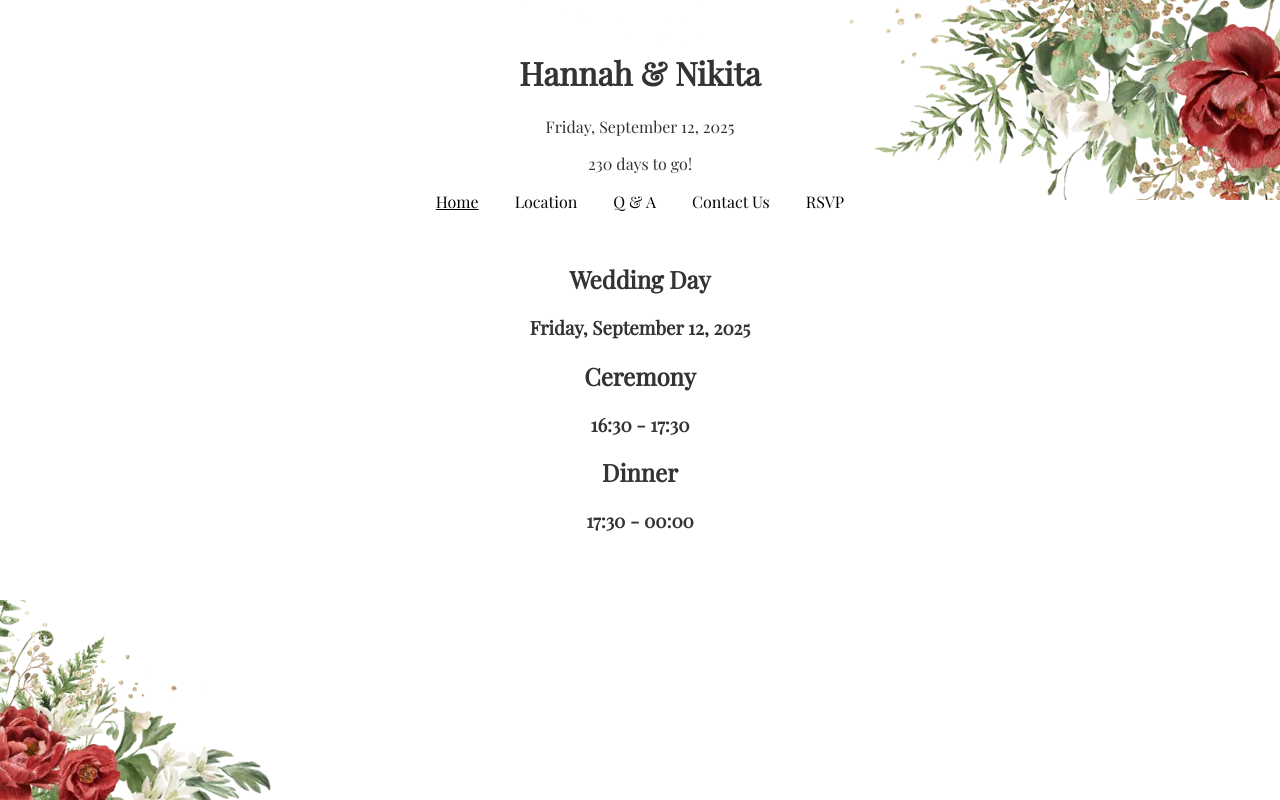
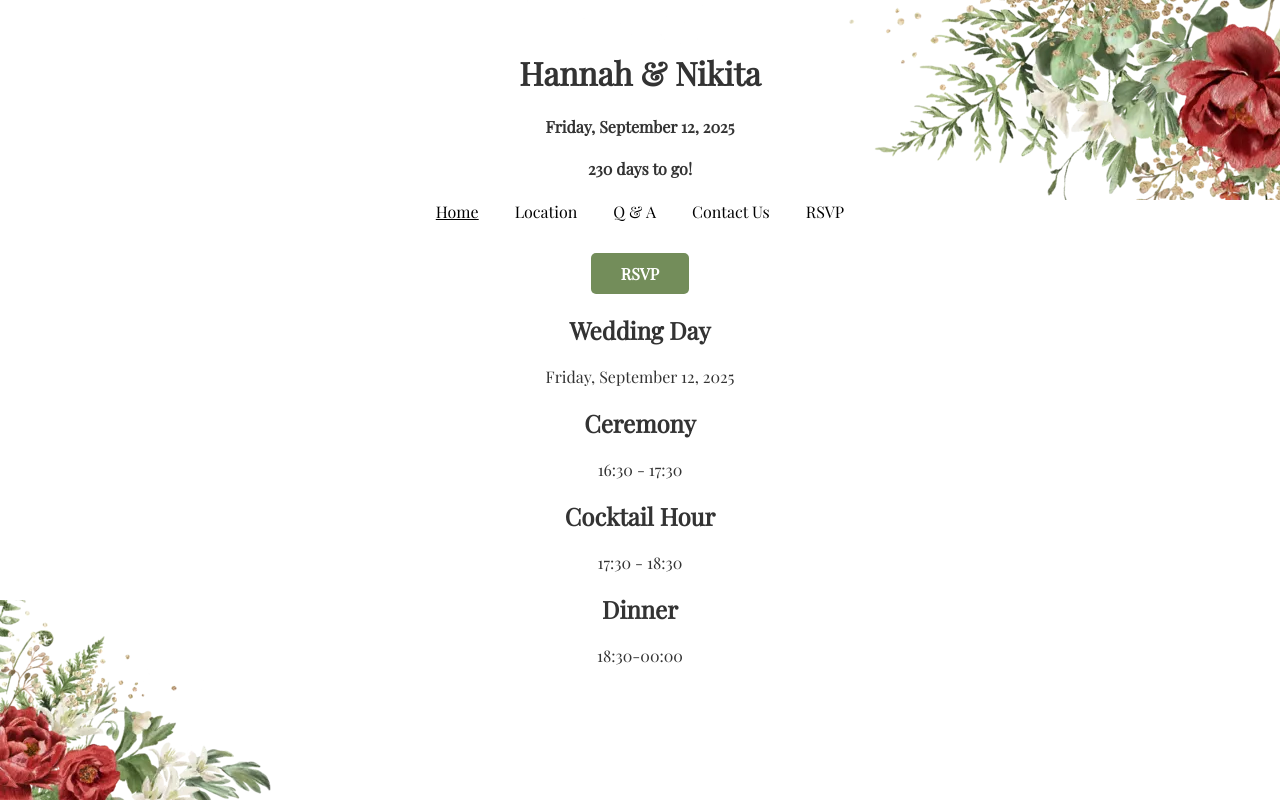
Before and after one commit to nkbr6/wedding, a Flask app: page / in a window 1280 px wide. Run offline with Flask 3, Linux system fonts and the light colour scheme.

Commit message:
Corrected Q&A and slight formatting tweaks, fixed address, added RSVP button type shi

```diff
--- a/static/css/styles.css
+++ b/static/css/styles.css
@@ -26,6 +26,39 @@ body {
 .content-wrapper {
     flex: 1; /* Allow this to grow and push the footer down */
     padding: 20px;
+}
+
+/* RSVP Button Styles */
+.rsvp-button {
+    display: inline-block;
+    /* margin-top: 20px; */
+    padding: 10px 30px;
+    font-family: 'Playfair Display', serif;
+    font-size: 16px;
+    font-weight: bold;
+    color: #fff;
+    background-color: #738d5a; /* A warm, wedding-appropriate color */
+    border: none;
+    border-radius: 5px;
+    text-decoration: none;
+    cursor: pointer;
+    transition: background-color 0.3s ease;
+}
+
+.rsvp-button:hover {
+    background-color: #b46258; /* Darker shade on hover */
+}
+
+/* RSVP Link Styles */
+.rsvp-link {
+    color: #8B7355; /* Same color as the RSVP button for consistency */
+    font-weight: bold;
+    text-decoration: underline;
+    transition: color 0.3s ease;
+}
+
+.rsvp-link:hover {
+    color: #6B5A4A; /* Darker shade on hover */
 }
 
 @media (max-width: 1000px) {
--- a/templates/contact-us.html
+++ b/templates/contact-us.html
@@ -2,7 +2,7 @@
     <h2>Contact Us</h2>
     <div class="contact-info">
         <h3>Hannah & Nikita</h3>
-        <p><strong>Hannah:</strong> <a href="tel:647-876-0325">647-876-0325</a>&emsp;<strong>Email:</strong> <a href="mailto:hannah.saul247@gmail.com">hannah.saul247@gmail.com</a></p>
-        <p><strong>Nikita:</strong> <a href="tel:416-262-9434">416-262-9434</a>&emsp;<strong>Email:</strong> <a href="mailto:nikitakabir17@gmail.com">nikitakabir17@gmail.com</a></p>
+        <p><strong>Hannah:</strong> <a href="tel:647-876-0325">647-876-0325</a>&emsp;<strong><br>Email:</strong> <a href="mailto:hannah.saul247@gmail.com">hannah.saul247@gmail.com</a></p>
+        <p><strong>Nikita:</strong> <a href="tel:416-262-9434">416-262-9434</a>&emsp;<strong><br>Email:</strong> <a href="mailto:nikitakabir17@gmail.com">nikitakabir17@gmail.com</a></p>
     </div>
 </section>
--- a/templates/index.html
+++ b/templates/index.html
@@ -1,5 +1,6 @@
 <!DOCTYPE html>
 <html lang="en">
+
 <head>
     <meta charset="UTF-8">
     <meta name="viewport" content="width=device-width, initial-scale=1.0">
@@ -8,6 +9,7 @@
     <link rel="stylesheet" href="{{ url_for('static', filename='css/styles.css') }}">
     <script defer src="{{ url_for('static', filename='js/navigation.js') }}"></script>
 </head>
+
 <body>
     <div class="background-wrapper">
         <!-- Top Background Image -->
@@ -17,25 +19,32 @@
         <div class="content-wrapper">
             <header class="header">
                 <h1>Hannah & Nikita</h1>
-                <p class="date">Friday, September 12, 2025</p>
-                <p class="days-remaining">XXX days to go!</p>
+                <h4 class="date">Friday, September 12, 2025</h4>
+                <h4 class="days-remaining">XXX days to go!</h4>
                 <nav>
                     <button data-page="index">Home</button>
                     <button data-page="location">Location</button>
                     <button data-page="qa">Q & A</button>
                     <button data-page="contact-us">Contact Us</button>
-                    <button data-page="rsvp" data-url="https://www.google.ca">RSVP</button>
+                    <button data-page="rsvp"
+                        data-url="https://docs.google.com/forms/d/e/1FAIpQLSeD2PtzarGG0V5GxGYtRL4I6tQJI0fuOlV4QHWYwBYDANGPlg/viewform">RSVP</button>
                 </nav>
             </header>
 
             <main id="content">
+
                 <section>
+                                                <!-- RSVP Button -->
+            <a href="https://docs.google.com/forms/d/e/1FAIpQLSeD2PtzarGG0V5GxGYtRL4I6tQJI0fuOlV4QHWYwBYDANGPlg/viewform"
+            target="_blank" class="rsvp-button">RSVP</a>
                     <h1>Wedding Day</h1>
-                    <h3>Friday, September 12, 2025</h3>
+                    <p>Friday, September 12, 2025</p>
                     <h2>Ceremony</h2>
-                    <h3>16:30 - 17:30</h3>
+                    <p>16:30 - 17:30</p>
+                    <h2>Cocktail Hour</h2>
+                    <p>17:30 - 18:30</p>
                     <h2>Dinner</h2>
-                    <h3>17:30 - 00:00</h3>
+                    <p>18:30-00:00</p>
                 </section>
             </main>
         </div>
@@ -44,4 +53,5 @@
         <div class="bg-bottom"></div>
     </div>
 </body>
+
 </html>
--- a/templates/location.html
+++ b/templates/location.html
@@ -1,7 +1,7 @@
 <section id="location">
-    <h2>Paradise Banquet Hall</h2>
+    <h2>Paradise Banquet Halls</h2>
     <p>7601 Jane St<br>
-        Concorn, ON<br>
+        Concord, ON<br>
         L4K 1X2</p>
     <p></p>
     <p>We will be celebrating our ceremony in the garden, and the reception in the Queen Anne venue.</p>
```
Also changed, not shown: templates/qa.html (+14 -7 lines).
